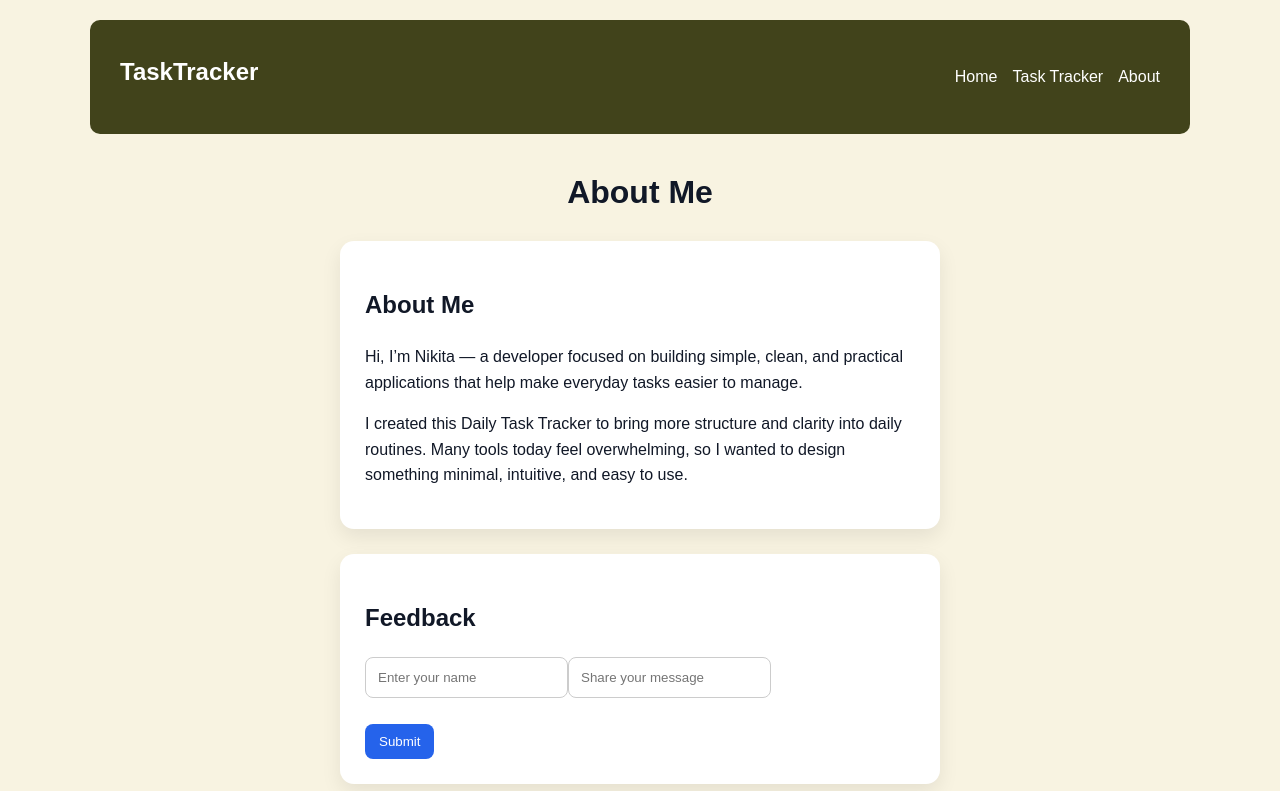
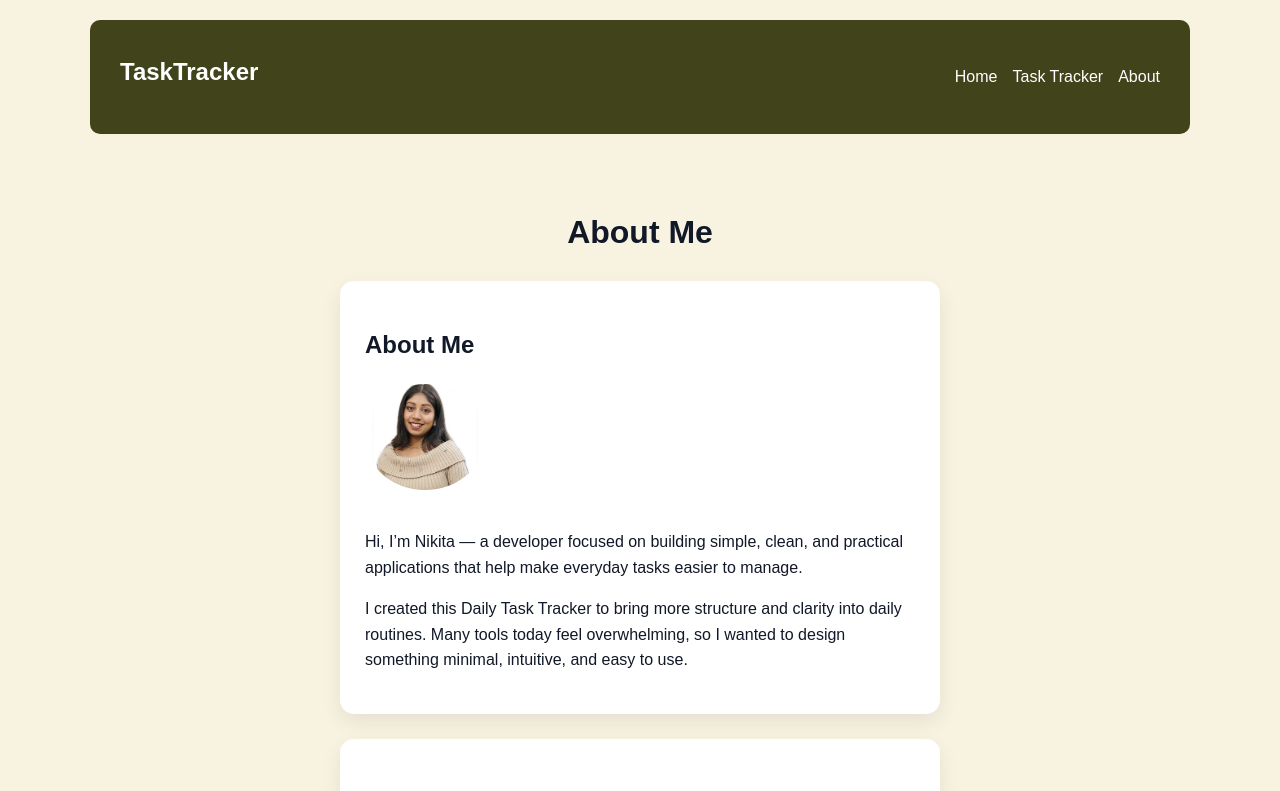
Before and after one commit to NP319/UNIT1-TASK-TRACKER, a React (Vite) app: page /about in a window 1280 px wide. Shown: the top 791 px of the page. Built offline with nearby package versions, Linux system fonts and the light colour scheme.

Commit message:
Added Profile Picture in AboutPage

```diff
--- a/src/index.css
+++ b/src/index.css
@@ -44,7 +44,7 @@ nav a {
 /* MAIN CONTAINER */
 .container {
   max-width: 600px;
-  margin: 40px auto;
+  margin: 80px auto;
 }
 
 /* TITLE */
--- a/src/pages/About.jsx
+++ b/src/pages/About.jsx
@@ -1,4 +1,5 @@
 import { useState } from "react";
+import profile from "../assets/profile.jpeg";
 
 function About() {
   const [name, setName] = useState("");
@@ -20,6 +21,11 @@ function About() {
       <div className="about-card">
         <h2>About Me</h2>
 
+        <img
+          src={profile}
+          alt="Profile"
+          style={{ width: "120px", borderRadius: "50%", marginBottom: "15px" }}
+        />
         <p>
           Hi, I’m Nikita — a developer focused on building simple, clean, and practical applications that help make everyday tasks easier to manage.
         </p>
```
Also changed, not shown: src/assets/profile.jpeg (added).
